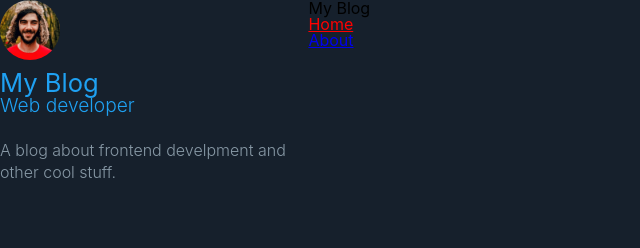
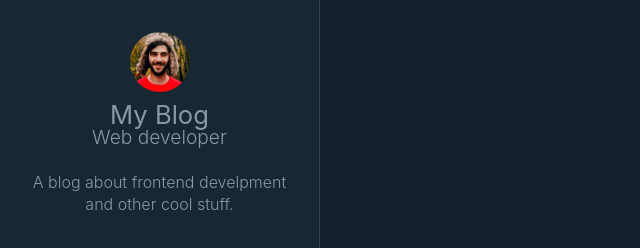
Before and after one commit to ricardoaruiz/gatsby-app, a Gatsby site: page / in a window 1280 px wide. Shown: the top 248 px of the page, without its empty margins (0-640 px from the left). Built offline with nearby package versions, Linux system fonts and the light colour scheme; Gatsby itself is replaced by a stand-in of ours.

Commit message:
Criando o componente Sidebar e utilizando no Layout

```diff
--- a/src/components/Layout/index.js
+++ b/src/components/Layout/index.js
@@ -3,16 +3,14 @@ import PropTypes from "prop-types"
 
 import * as S from "./styled"
 import GlobalStyle from "../../styles/global"
-import Profile from "../Profile"
+import Sidebar from "../Sidebar"
 
 const Layout = ({ children }) => {
   return (
     <S.LayoutWrapper>
       <GlobalStyle />
 
-      <aside>
-        <Profile />
-      </aside>
+      <Sidebar />
 
       <S.LayoutMain>{children}</S.LayoutMain>
     </S.LayoutWrapper>
--- a/src/components/Profile/index.js
+++ b/src/components/Profile/index.js
@@ -24,7 +24,7 @@ const Profile = () => {
 
   return (
     <S.ProfileWrapper>
-      <S.ProfileLink>
+      <S.ProfileLink to="http://www.globo.com">
         <Avatar />
 
         <S.ProfileAuthor>
--- /dev/null
+++ b/src/components/Sidebar/index.js
@@ -0,0 +1,14 @@
+import React from "react"
+import Profile from "../Profile"
+
+import * as S from "./styled"
+
+const Sidebar = () => {
+  return (
+    <S.SidebarWrapper>
+      <Profile />
+    </S.SidebarWrapper>
+  )
+}
+
+export default Sidebar
--- /dev/null
+++ b/src/components/Sidebar/styled.js
@@ -0,0 +1,14 @@
+import styled from "styled-components"
+
+export const SidebarWrapper = styled.aside`
+  align-items: center;
+  border-right: 1px solid #38444d;
+  background: #192734;
+  display: flex;
+  flex-direction: column;
+  height: 100vh;
+  position: fixed;
+  padding: 2rem;
+  text-align: center;
+  width: 20rem;
+`
```
